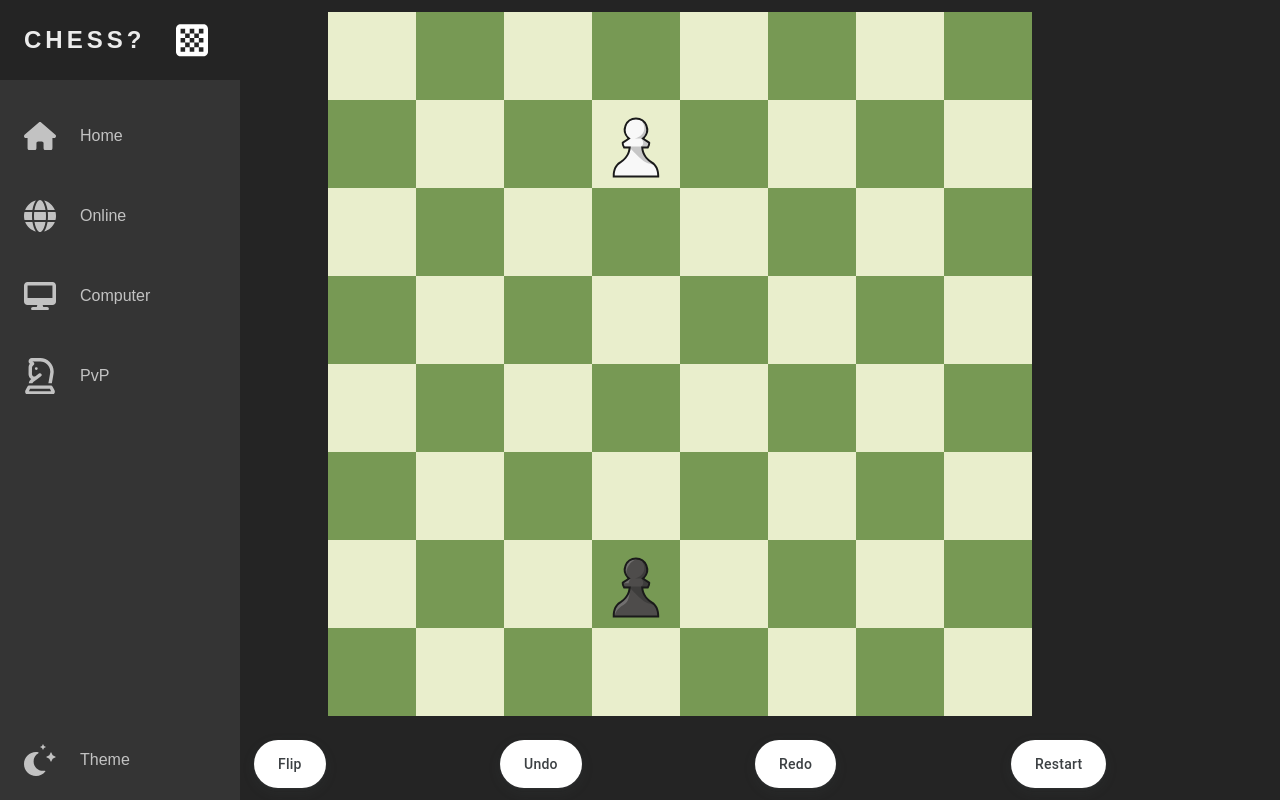
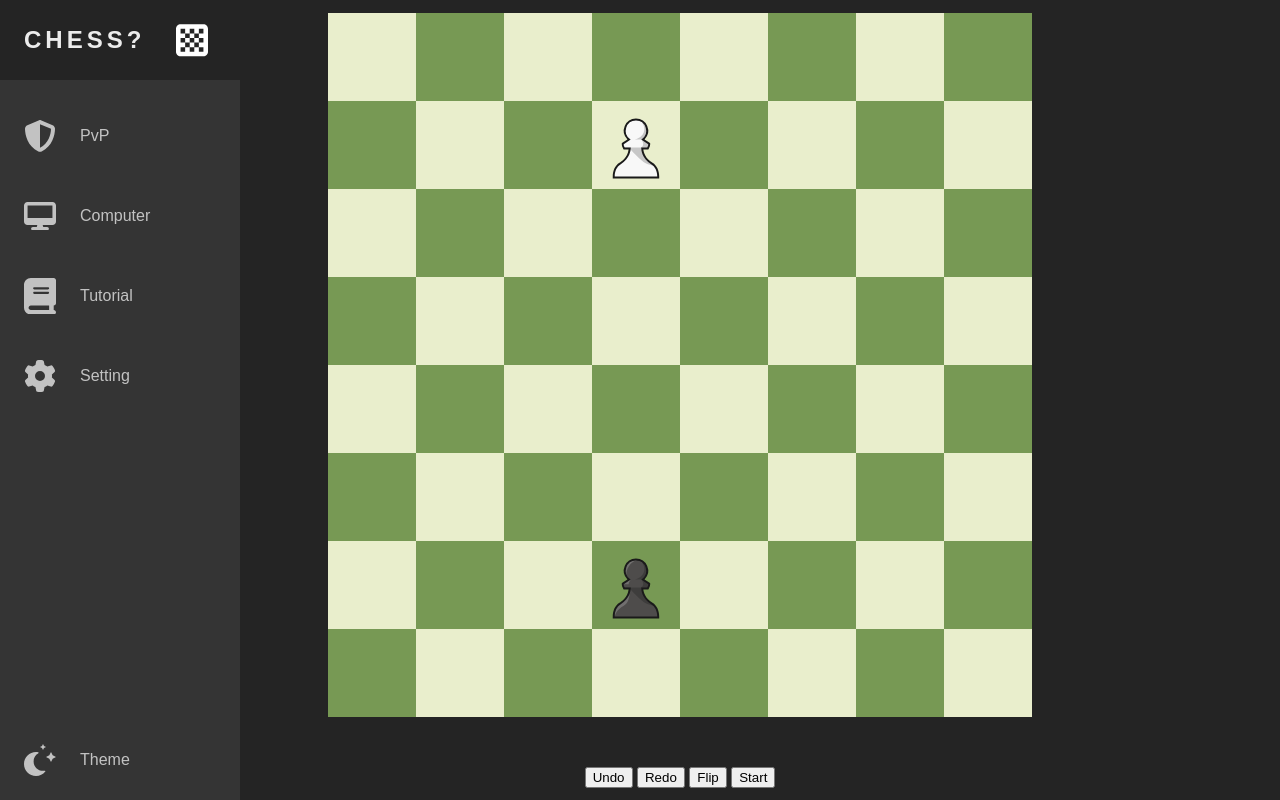
Before and after one commit to 1Brandon1/Elemenatal-Chess, a website: page public/src/html/index.html in a window 1280 px wide. Drawn offline with Linux system fonts and the light colour scheme; files that its build step writes are made by us from their sources; files whose address does not match are found by name.

Commit message:
Updated navbar options

```diff
--- a/public/src/html/index.html
+++ b/public/src/html/index.html
@@ -28,29 +28,16 @@
 					</a>
 				</li>
 
-				<!--! Home button -->
-				<li class="nav-item">
-					<a class="nav-button">
-						<svg xmlns="http://www.w3.org/2000/svg" viewBox="0 0 576 512">
-							<path
-								fill="currentColor"
-								d="M575.8 255.5c0 18-15 32.1-32 32.1h-32l.7 160.2c0 2.7-.2 5.4-.5 8.1V472c0 22.1-17.9 40-40 40H456c-1.1 0-2.2 0-3.3-.1c-1.4 .1-2.8 .1-4.2 .1H416 392c-22.1 0-40-17.9-40-40V448 384c0-17.7-14.3-32-32-32H256c-17.7 0-32 14.3-32 32v64 24c0 22.1-17.9 40-40 40H160 128.1c-1.5 0-3-.1-4.5-.2c-1.2 .1-2.4 .2-3.6 .2H104c-22.1 0-40-17.9-40-40V360c0-.9 0-1.9 .1-2.8V287.6H32c-18 0-32-14-32-32.1c0-9 3-17 10-24L266.4 8c7-7 15-8 22-8s15 2 21 7L564.8 231.5c8 7 12 15 11 24z"
-							></path>
-						</svg>
-						<span class="link-text">Home</span>
-					</a>
-				</li>
-
-				<!--! Online button -->
+				<!--! PvP Mode button -->
 				<li class="nav-item">
 					<a class="nav-button">
 						<svg xmlns="http://www.w3.org/2000/svg" viewBox="0 0 512 512">
 							<path
 								fill="currentColor"
-								d="M352 256c0 22.2-1.2 43.6-3.3 64H163.3c-2.2-20.4-3.3-41.8-3.3-64s1.2-43.6 3.3-64H348.7c2.2 20.4 3.3 41.8 3.3 64zm28.8-64H503.9c5.3 20.5 8.1 41.9 8.1 64s-2.8 43.5-8.1 64H380.8c2.1-20.6 3.2-42 3.2-64s-1.1-43.4-3.2-64zm112.6-32H376.7c-10-63.9-29.8-117.4-55.3-151.6c78.3 20.7 142 77.5 171.9 151.6zm-149.1 0H167.7c6.1-36.4 15.5-68.6 27-94.7c10.5-23.6 22.2-40.7 33.5-51.5C239.4 3.2 248.7 0 256 0s16.6 3.2 27.8 13.8c11.3 10.8 23 27.9 33.5 51.5c11.6 26 20.9 58.2 27 94.7zm-209 0H18.6C48.6 85.9 112.2 29.1 190.6 8.4C165.1 42.6 145.3 96.1 135.3 160zM8.1 192H131.2c-2.1 20.6-3.2 42-3.2 64s1.1 43.4 3.2 64H8.1C2.8 299.5 0 278.1 0 256s2.8-43.5 8.1-64zM194.7 446.6c-11.6-26-20.9-58.2-27-94.6H344.3c-6.1 36.4-15.5 68.6-27 94.6c-10.5 23.6-22.2 40.7-33.5 51.5C272.6 508.8 263.3 512 256 512s-16.6-3.2-27.8-13.8c-11.3-10.8-23-27.9-33.5-51.5zM135.3 352c10 63.9 29.8 117.4 55.3 151.6C112.2 482.9 48.6 426.1 18.6 352H135.3zm358.1 0c-30 74.1-93.6 130.9-171.9 151.6c25.5-34.2 45.2-87.7 55.3-151.6H493.4z"
+								d="M256 0c4.6 0 9.2 1 13.4 2.9L457.7 82.8c22 9.3 38.4 31 38.3 57.2c-.5 99.2-41.3 280.7-213.6 363.2c-16.7 8-36.1 8-52.8 0C57.3 420.7 16.5 239.2 16 140c-.1-26.2 16.3-47.9 38.3-57.2L242.7 2.9C246.8 1 251.4 0 256 0zm0 66.8V444.8C394 378 431.1 230.1 432 141.4L256 66.8l0 0z"
 							></path>
 						</svg>
-						<span class="link-text">Online</span>
+						<span class="link-text">PvP</span>
 					</a>
 				</li>
 
@@ -67,16 +54,29 @@
 					</a>
 				</li>
 
-				<!--! PvP Mode button -->
+				<!--! Tutorial button -->
 				<li class="nav-item">
 					<a class="nav-button">
 						<svg xmlns="http://www.w3.org/2000/svg" viewBox="0 0 448 512">
 							<path
 								fill="currentColor"
-								d="M226.6 48H117.3l17.1 12.8c6 4.5 9.6 11.6 9.6 19.2s-3.6 14.7-9.6 19.2l-6.5 4.9c-10 7.5-16 19.3-16 31.9l-.3 91c0 10.2 4.9 19.9 13.2 25.8l1.9 1.3c9.9 7.1 23.3 7 33.2-.1l49.9-36.3c10.7-7.8 25.7-5.4 33.5 5.3s5.4 25.7-5.3 33.5l-49.9 36.3-53.8 39.1c-7.3 5.3-13 12.2-16.9 20.1H66.8c5.3-22.1 17.8-41.9 35.9-56.3c-1.3-.8-2.6-1.7-3.8-2.6L97 291.8c-21-15-33.4-39.2-33.3-65l.3-91c.1-19.8 6.7-38.7 18.6-53.9l-.4-.3C70.7 73 64 59.6 64 45.3C64 20.3 84.3 0 109.3 0H226.6C331.2 0 416 84.8 416 189.4c0 11.1-1 22.2-2.9 33.2L390.1 352H341.3l24.5-137.8c1.5-8.2 2.2-16.5 2.2-24.8C368 111.3 304.7 48 226.6 48zM85.2 432L68.7 464H379.3l-16.6-32H85.2zm315.7-30.7l26.5 51.2c3 5.8 4.6 12.2 4.6 18.7c0 22.5-18.2 40.8-40.8 40.8H56.8C34.2 512 16 493.8 16 471.2c0-6.5 1.6-12.9 4.6-18.7l26.5-51.2C52.5 390.7 63.5 384 75.5 384h297c12 0 22.9 6.7 28.4 17.3zM172 128a20 20 0 1 1 0 40 20 20 0 1 1 0-40z"
+								d="M96 0C43 0 0 43 0 96V416c0 53 43 96 96 96H384h32c17.7 0 32-14.3 32-32s-14.3-32-32-32V384c17.7 0 32-14.3 32-32V32c0-17.7-14.3-32-32-32H384 96zm0 384H352v64H96c-17.7 0-32-14.3-32-32s14.3-32 32-32zm32-240c0-8.8 7.2-16 16-16H336c8.8 0 16 7.2 16 16s-7.2 16-16 16H144c-8.8 0-16-7.2-16-16zm16 48H336c8.8 0 16 7.2 16 16s-7.2 16-16 16H144c-8.8 0-16-7.2-16-16s7.2-16 16-16z"
 							></path>
 						</svg>
-						<span class="link-text">PvP</span>
+						<span class="link-text">Tutorial</span>
+					</a>
+				</li>
+
+				<!--! Setting button -->
+				<li class="nav-item">
+					<a class="nav-button">
+						<svg xmlns="http://www.w3.org/2000/svg" viewBox="0 0 512 512">
+							<path
+								fill="currentColor"
+								d="M495.9 166.6c3.2 8.7 .5 18.4-6.4 24.6l-43.3 39.4c1.1 8.3 1.7 16.8 1.7 25.4s-.6 17.1-1.7 25.4l43.3 39.4c6.9 6.2 9.6 15.9 6.4 24.6c-4.4 11.9-9.7 23.3-15.8 34.3l-4.7 8.1c-6.6 11-14 21.4-22.1 31.2c-5.9 7.2-15.7 9.6-24.5 6.8l-55.7-17.7c-13.4 10.3-28.2 18.9-44 25.4l-12.5 57.1c-2 9.1-9 16.3-18.2 17.8c-13.8 2.3-28 3.5-42.5 3.5s-28.7-1.2-42.5-3.5c-9.2-1.5-16.2-8.7-18.2-17.8l-12.5-57.1c-15.8-6.5-30.6-15.1-44-25.4L83.1 425.9c-8.8 2.8-18.6 .3-24.5-6.8c-8.1-9.8-15.5-20.2-22.1-31.2l-4.7-8.1c-6.1-11-11.4-22.4-15.8-34.3c-3.2-8.7-.5-18.4 6.4-24.6l43.3-39.4C64.6 273.1 64 264.6 64 256s.6-17.1 1.7-25.4L22.4 191.2c-6.9-6.2-9.6-15.9-6.4-24.6c4.4-11.9 9.7-23.3 15.8-34.3l4.7-8.1c6.6-11 14-21.4 22.1-31.2c5.9-7.2 15.7-9.6 24.5-6.8l55.7 17.7c13.4-10.3 28.2-18.9 44-25.4l12.5-57.1c2-9.1 9-16.3 18.2-17.8C227.3 1.2 241.5 0 256 0s28.7 1.2 42.5 3.5c9.2 1.5 16.2 8.7 18.2 17.8l12.5 57.1c15.8 6.5 30.6 15.1 44 25.4l55.7-17.7c8.8-2.8 18.6-.3 24.5 6.8c8.1 9.8 15.5 20.2 22.1 31.2l4.7 8.1c6.1 11 11.4 22.4 15.8 34.3zM256 336a80 80 0 1 0 0-160 80 80 0 1 0 0 160z"
+							></path>
+						</svg>
+						<span class="link-text">Setting</span>
 					</a>
 				</li>
 
@@ -136,11 +136,18 @@
 		<main>
 			<div class="chessboard" id="Board"></div>
 
-			<div class="container">
-				<button class="board-button" onclick="game.board.flip()">Flip</button>
-				<button class="board-button" onclick="game.undo()">Undo</button>
-				<button class="board-button" onclick="game.redo()">Redo</button>
-				<button class="board-button" onclick="game.start()">Restart</button>
+			<div class="promotion">
+				<div class="promotion-queen"></div>
+				<div class="promotion-rook"></div>
+				<div class="promotion-bishop"></div>
+				<div class="promotion-knight"></div>
+			</div>
+
+			<div class="button-container">
+				<button id="undo-button">Undo</button>
+				<button id="redo-button">Redo</button>
+				<button id="flip-button">Flip</button>
+				<button id="start-button">Start</button>
 			</div>
 		</main>
 
```
